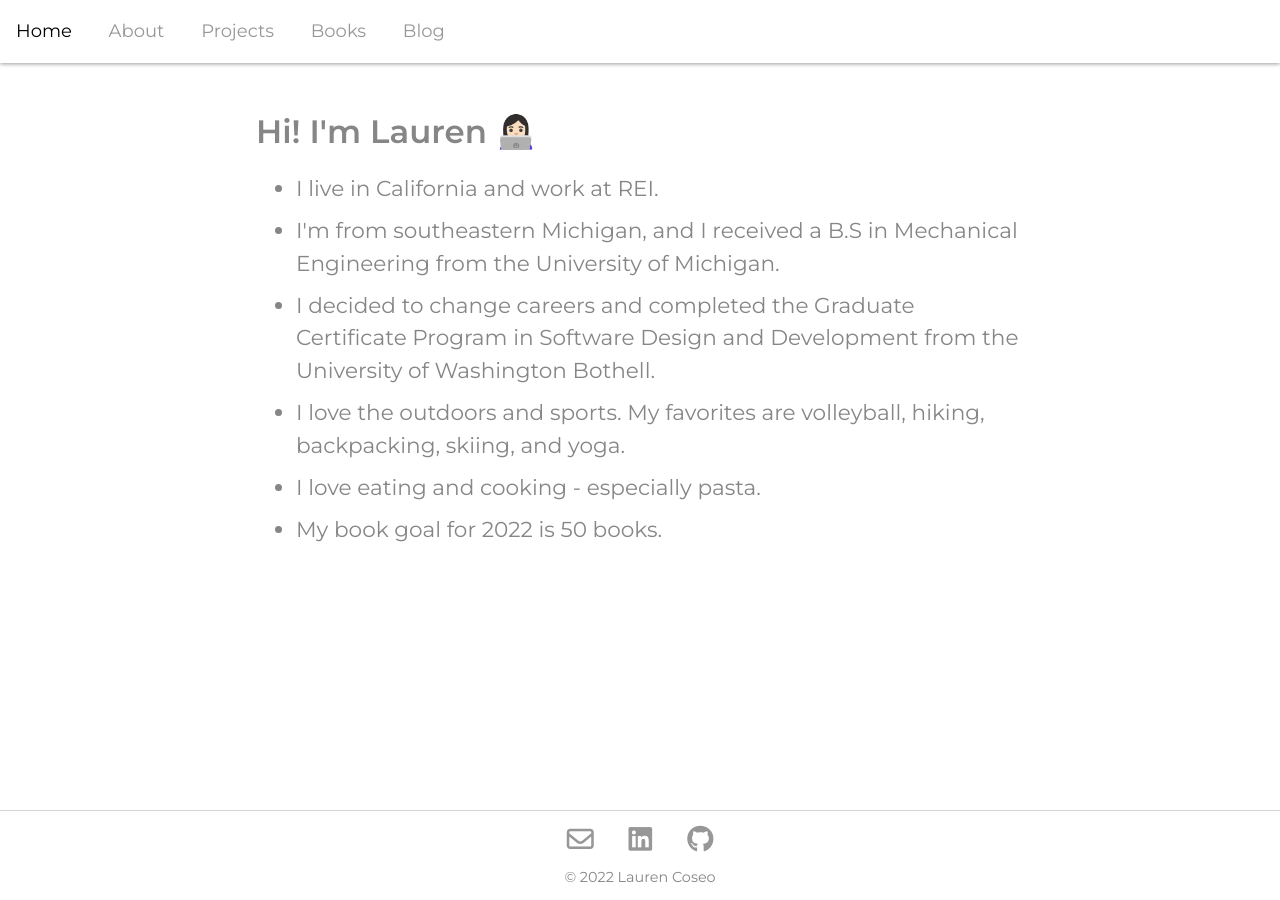
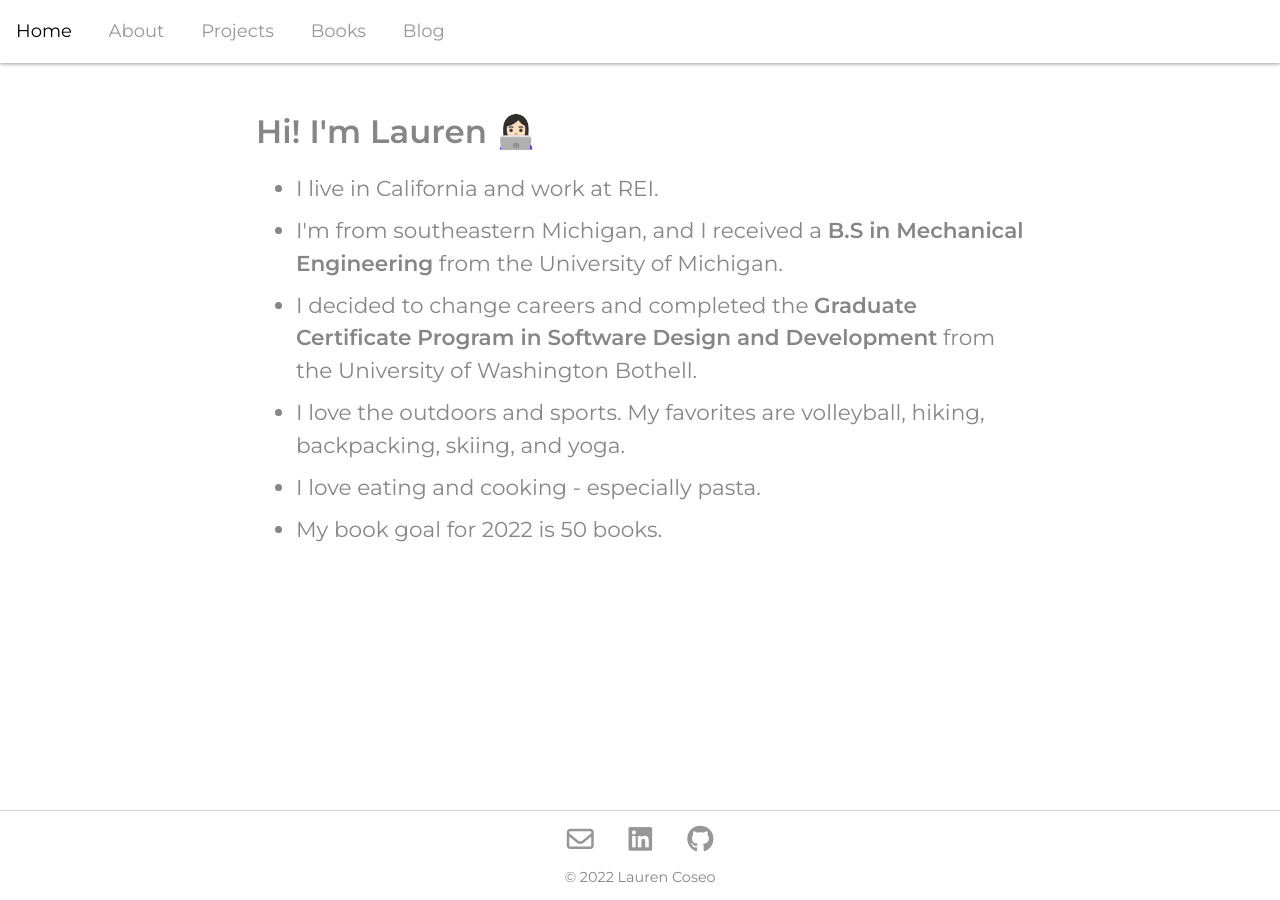
Before and after one commit to laurencoseo/laurencoseo.github.io, a Jekyll site: the page built from about/index.html, in a window 1280 px wide. Built offline with Jekyll 4.4.1, drawn with Linux system fonts in a browser that asks for light colours; nearby versions of some CDN libraries.

Commit message:
Bold important text

```diff
--- a/about/index.html
+++ b/about/index.html
@@ -9,8 +9,8 @@ title: Lauren Coseo
 					<h2 id="intro">Hi! I'm Lauren 👩🏻‍💻</h2>
 						<ul>
 							<li>I live in California and work at REI.</li>
-							<li>I'm from southeastern Michigan, and I received a B.S in Mechanical Engineering from the University of Michigan.</li>
-							<li>I decided to change careers and completed the Graduate Certificate Program in Software Design and Development from the University of Washington Bothell.</li>
+							<li>I'm from southeastern Michigan, and I received a <b>B.S in Mechanical Engineering</b> from the University of Michigan.</li>
+							<li>I decided to change careers and completed the <b>Graduate Certificate Program in Software Design and Development</b> from the University of Washington Bothell.</li>
 							<li>I love the outdoors and sports.  My favorites are volleyball, hiking, backpacking, skiing, and yoga.</li>
 							<li>I love eating and cooking - especially pasta.</li>
 							<li>My book goal for 2022 is 50 books.</li>
```
